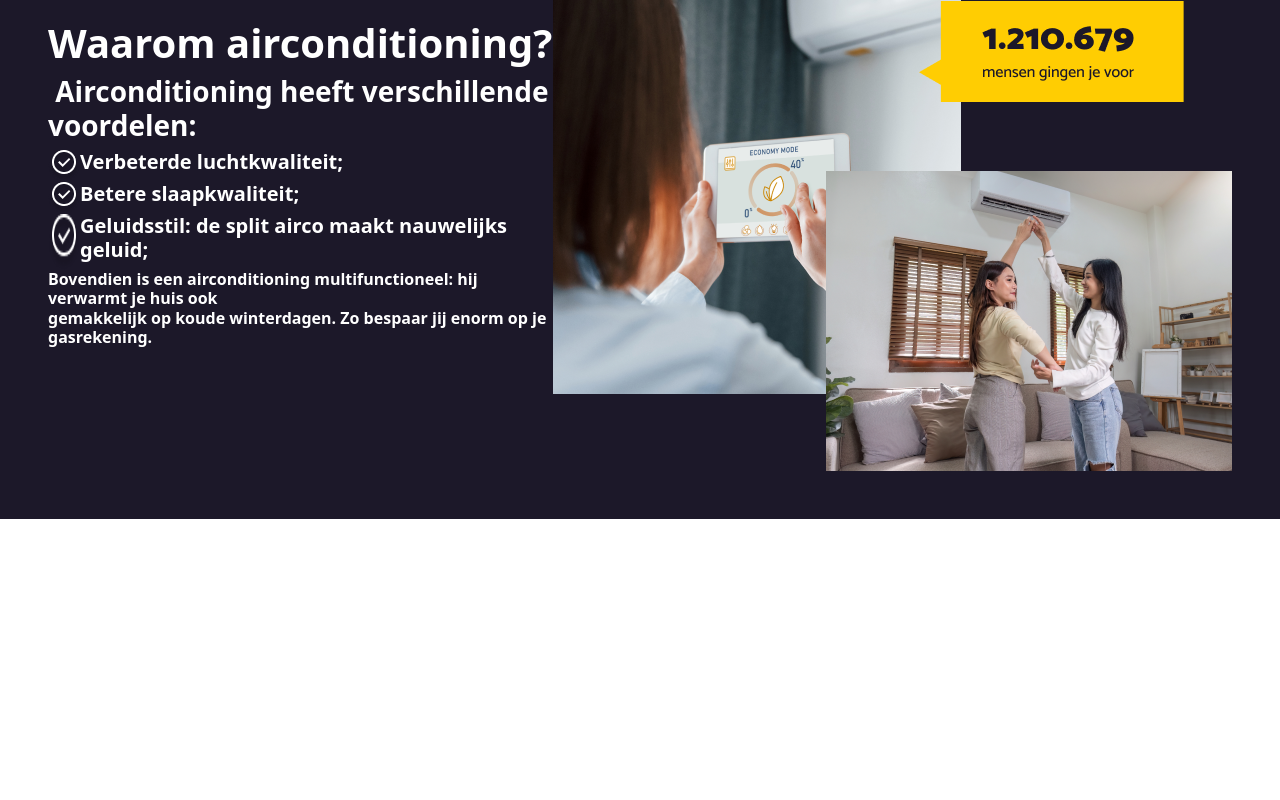
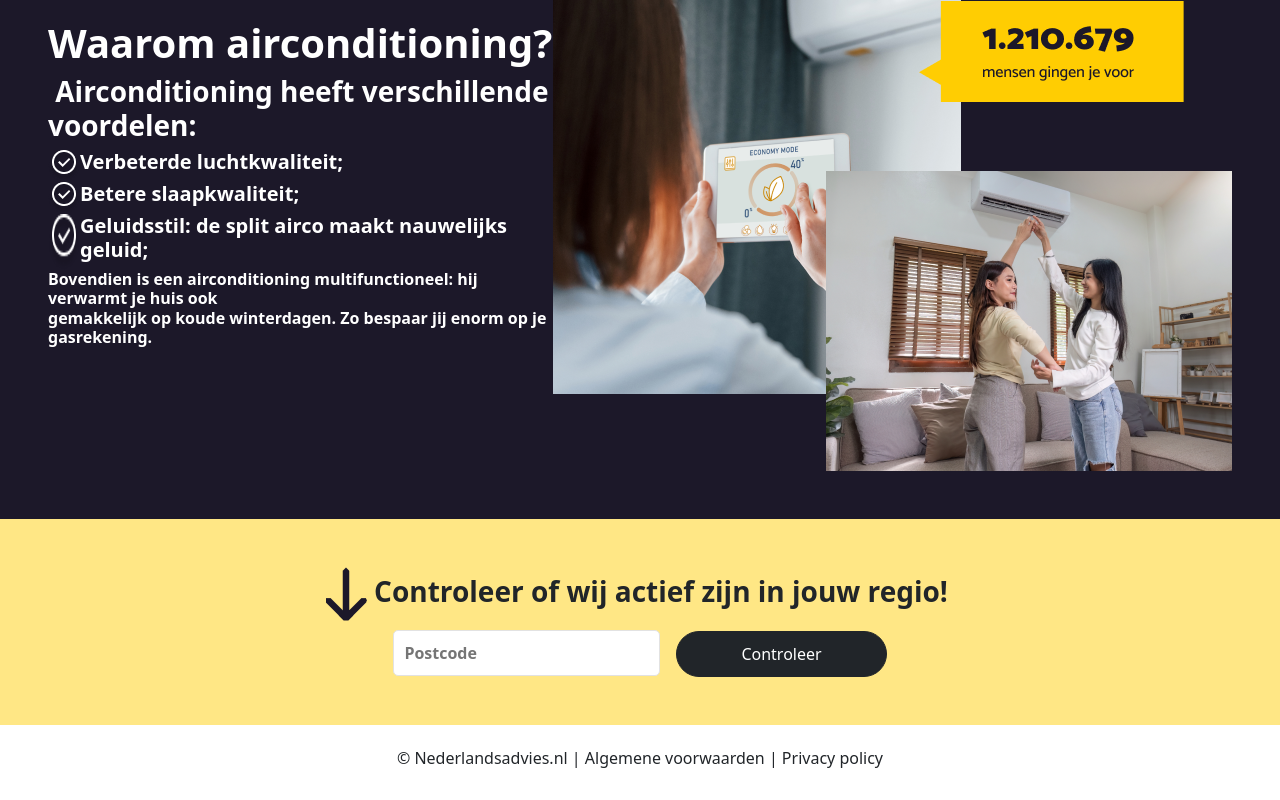
Before and after one commit to shayannaveed07/nederlandsadvies-kunststof-dakwerken-kozijnen-isolatie-ladpalen_republish-copy, a Vue app: page /#/ in a window 1280 px wide. Shown: the part 1391-2191 px from the top of the page. Before the commit the page ends 1910 px from the top, so only its background shows below. Built offline with nearby package versions, Linux system fonts and the light colour scheme.

Commit message:
commit footer

```diff
--- a/src/components/Footer.vue
+++ b/src/components/Footer.vue
@@ -1,13 +1,34 @@
 <template>
-    <div class="footer">
-
+  <div class="footer text-center p-5">
+    <h3>
+      <img src="../assets/Arrows.png" alt="" />
+      Controleer of wij actief zijn in jouw regio!
+    </h3>
+    <div class="form">
+      <input type="text" placeholder="Postcode" class="area-form-input" />
+      <button class="btn btn-dark area-form-btn">Controleer</button>
     </div>
-
+  </div>
 </template>
 
 <style scoped>
-.footer{
-    background: #FFE785;
+* {
+  font-weight: 800;
+}
+.footer {
+  background: #ffe785;
+}
+.area-form-input {
+  padding: 10px;
+  border-radius: 5px;
+  border: 1px solid #e2e2e2;
+  outline: none;
+}
+.area-form-btn {
+  padding: 10px 4rem;
+  border-radius: 3rem;
 
+  cursor: pointer;
+  margin-left: 1rem;
 }
 </style>
--- a/src/components/HeroSection.vue
+++ b/src/components/HeroSection.vue
@@ -18,7 +18,9 @@
       </div>
       <h4>Controleer nu of wij actief zijn in jouw regio:</h4>
       <div class="area-form">
-        <img src="../assets/Layer_1.png" class="arrow" />
+        <div>
+          <img src="../assets/Layer_1.png" class="arrow" />
+        </div>
         <input type="text" placeholder="Postcode" class="area-form-input" />
         <button class="btn btn-warning area-form-btn">Controleer</button>
         <sub class="add-form-btn-subtext">Klaar binnen 1 minuut</sub>
--- /dev/null
+++ b/src/components/SecondFooter.vue
@@ -0,0 +1,5 @@
+<template>
+  <div class="text-center p-4">
+    <h6>© Nederlandsadvies.nl | Algemene voorwaarden | Privacy policy</h6>
+  </div>
+</template>
--- a/src/views/HomeView.vue
+++ b/src/views/HomeView.vue
@@ -4,6 +4,8 @@
     <HeroSection />
     <HowToWork />
     <WarmAir />
+    <Footer />
+    <SecondFooter />
   </div>
 </template>
 
@@ -13,12 +15,15 @@ import HeroSection from "@/components/HeroSection.vue";
 import HowToWork from "@/components/HowToWork.vue";
 import WarmAir from "@/components/WarmAir.vue";
 import Footer from "@/components/Footer.vue";
+import SecondFooter from "@/components/SecondFooter.vue";
 export default {
   components: {
     NavBar,
     HeroSection,
     HowToWork,
     WarmAir,
+    Footer,
+    SecondFooter,
   },
 };
 </script>
```
Also changed, not shown: src/assets/Arrows.png (added).
